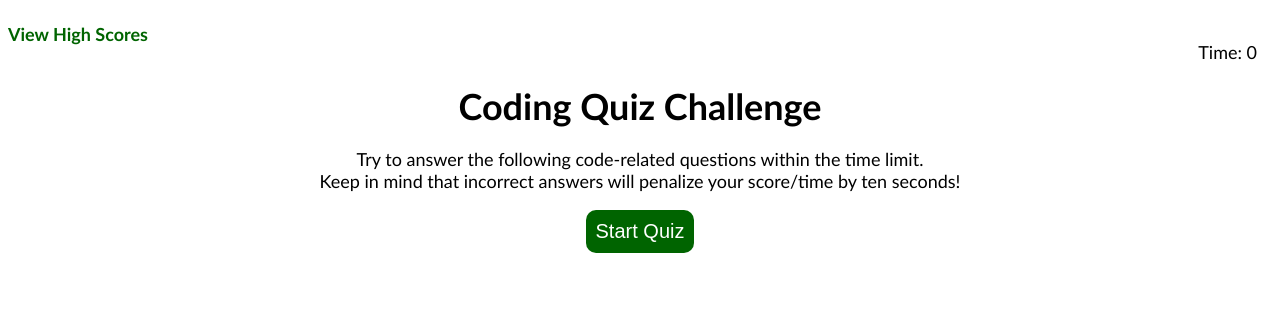
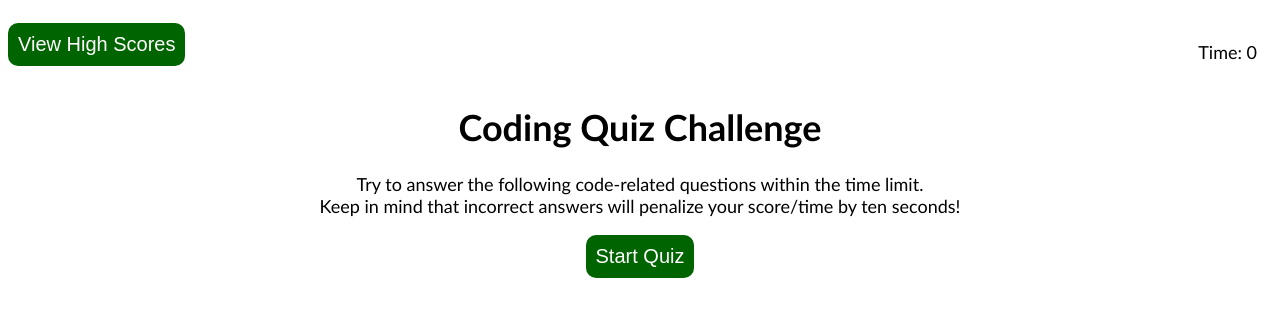
Before and after one commit to bspiewak6/code-quiz, a plain HTML site: page index.html in a window 1280 px wide. Drawn offline with Linux system fonts and the light colour scheme.

Commit message:
updated high score to button that will show user  high scores

```diff
--- a/assets/css/style.css
+++ b/assets/css/style.css
@@ -29,7 +29,7 @@ nav p {
     float: right;
 }
 
-#start {
+#startbtn, #highscorebtn {
     background-color: darkgreen;
     color: white;
     border: none;
@@ -38,7 +38,7 @@ nav p {
     border-radius: 10px;
 }
 
-#start:hover {
+#startbtn:hover {
     color: #ffffff;
     background: #4CBB17;
 }
--- a/index.html
+++ b/index.html
@@ -10,19 +10,20 @@
 
     <header>
         <nav>
-            <a href="highscores.html">View High Scores</a>
+            <button id="highscorebtn">View High Scores</button>
+            <!-- need to add onclick to button above to showhighscore-->
             <p id="timer">Time: 0</p>
         </nav>
     </header>
 
     <div class="container">
-        <h1 class="welcome">Coding Quiz Challenge</h1>
+        <h1>Coding Quiz Challenge</h1>
         <p>
             Try to answer the following code-related questions within the time limit.
             <br />
             Keep in mind that incorrect answers will penalize your score/time by ten seconds!
         </p>
-        <button id="start">Start Quiz</button>
+        <button id="startbtn">Start Quiz</button>
 
     </div>
 
```
Also changed, not shown: assets/js/questions.js (deleted).
